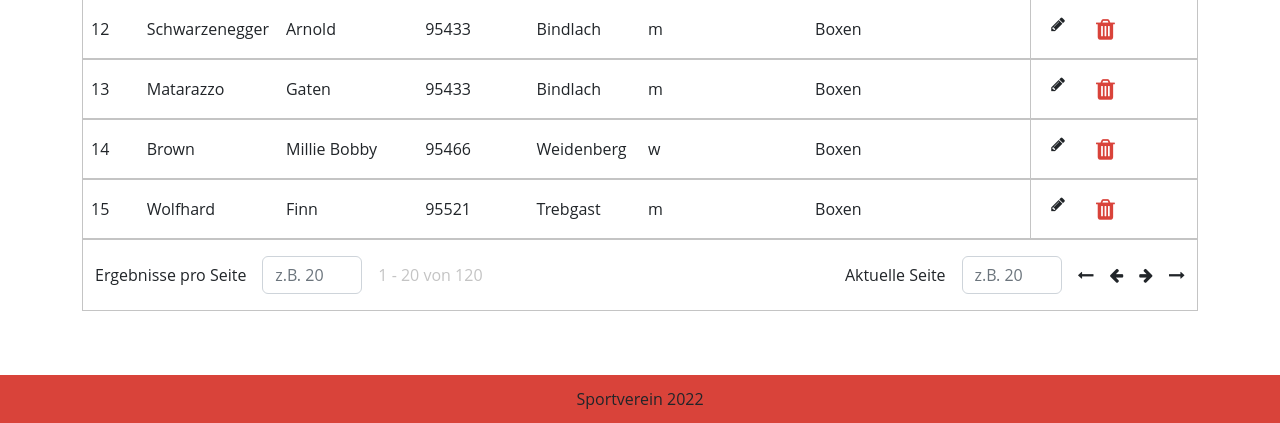
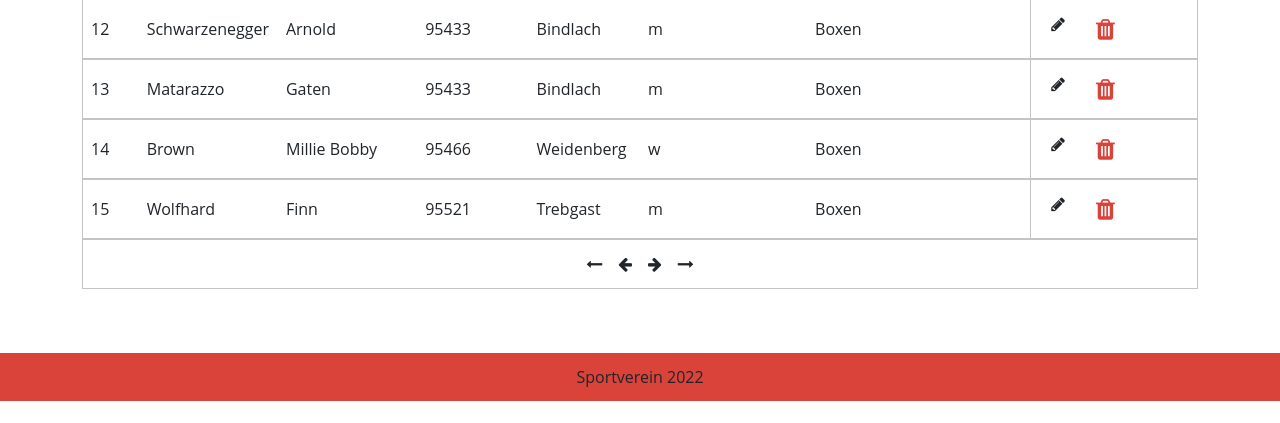
Before and after one commit to Skalrayi/sportverein, a PHP site: page /php/list.php in a window 1280 px wide. Shown: the part 1030-1453 px from the top of the page. After the commit the page ends 1431 px from the top, so only its background shows below. Run offline with PHP 8.4, Linux system fonts and the light colour scheme; a user stored in the database is signed in; data comes from the database, SQL or seed files in the repository; data that the repository does not hold is empty.

Commit message:
[TASK] display none pagination (not arrows)

```diff
--- a/www/css/index.css
+++ b/www/css/index.css
@@ -230,7 +230,7 @@ button.delete-button i {
 
 .list-pagination {
     display: flex;
-    justify-content: space-between;
+    justify-content: center;
     padding: 1rem 0;
 }
 
--- a/www/php/pages/list.php
+++ b/www/php/pages/list.php
@@ -64,7 +64,7 @@ include __DIR__ . "/../elements/navbar.php";
         <?php endforeach; ?>
 
         <div class="row list-row list-pagination">
-            <div class="results">
+            <div class="results d-none">
                 <p>Ergebnisse pro Seite</p>
                 <form action="" method="get">
                     <input type="number" class="form-control" name="amount" placeholder="z.B. 20" min="1">
@@ -72,10 +72,12 @@ include __DIR__ . "/../elements/navbar.php";
                 <p class="color-grey"> 1 - 20 von 120</p>
             </div>
             <div class="page">
-                <p>Aktuelle Seite</p>
-                <form action="" method="get">
-                    <input type="number" class="form-control" placeholder="z.B. 20" min="1" value="<?= isset($_GET['page']) ? $_GET[$page] : '' ?>">
-                </form>
+                <div class="curren-page d-none">
+                    <p>Aktuelle Seite</p>
+                    <form action="" method="get">
+                        <input type="number" class="form-control" placeholder="z.B. 20" min="1" value="<?= isset($_GET['page']) ? $_GET[$page] : '' ?>">
+                    </form>
+                </div>
                 <div class="arrows">
                     <?php // TODO paginagin auslagern und überarbeiten ?>
                     <?php // TODO auslagern in den Controller und nur der View die Variablen übergeben, logik dafür noch bauen!!! ?>
```
